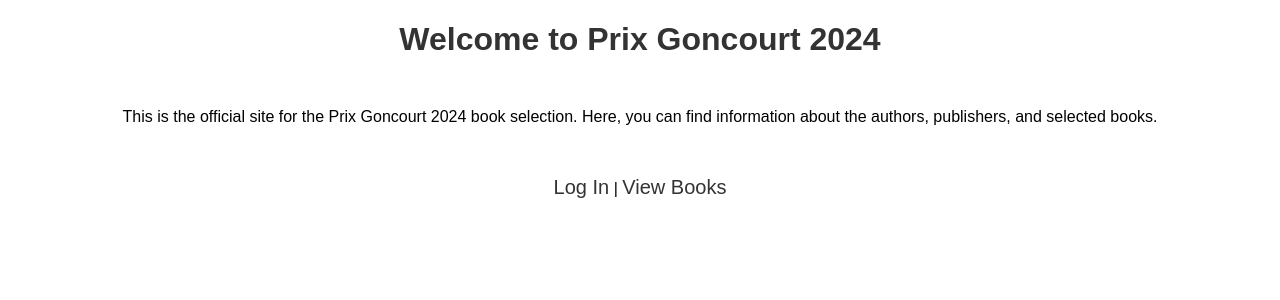
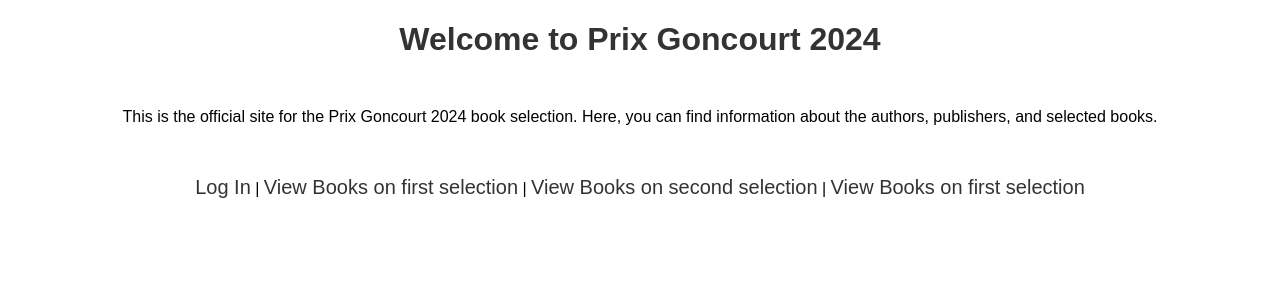
Before and after one commit to johandeschamps/prix_goncourt_2024_flask, a Flask app: page / in a window 1280 px wide. Shown: the top 300 px of the page. Run offline with Flask 3, Linux system fonts and the light colour scheme.

Commit message:
add link of second and third selection

```diff
--- a/templates/home.html
+++ b/templates/home.html
@@ -13,6 +13,9 @@
 
   <p class="p_link">
     <a href="{{ url_for('home') }}">Log In</a> |
-    <a href="{{ url_for('display_books_by_selection', selection_type='First') }}">View Books</a>
+    <a href="{{ url_for('display_books_by_selection', selection_type='First') }}">View Books on first selection</a> |
+      <a href="{{ url_for('display_books_by_selection', selection_type='Second') }}">View Books on second selection</a> |
+      <a href="{{ url_for('display_books_by_selection', selection_type='Third') }}">View Books on first selection</a>
   </p>
+
 {% endblock %}
```
